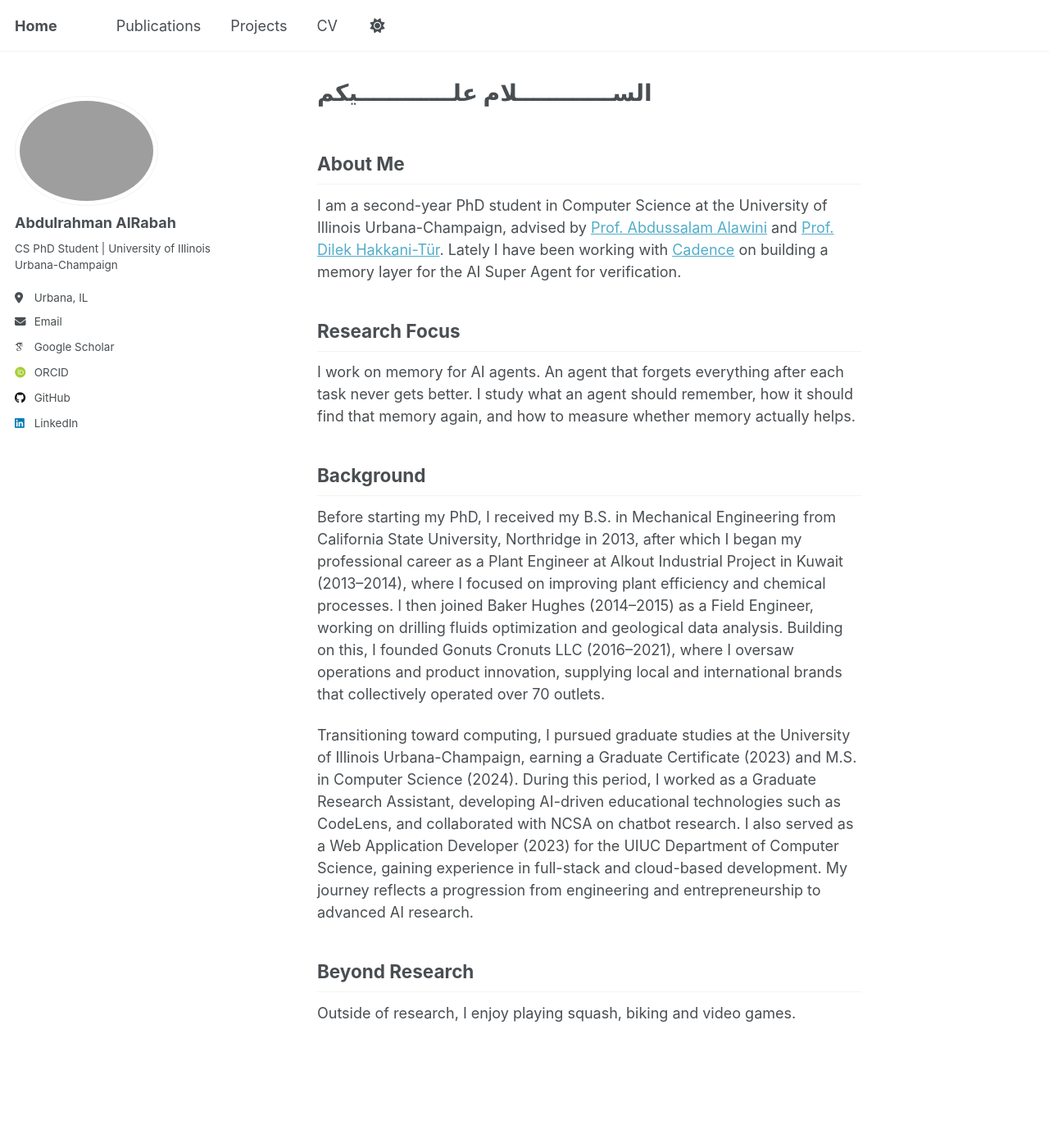
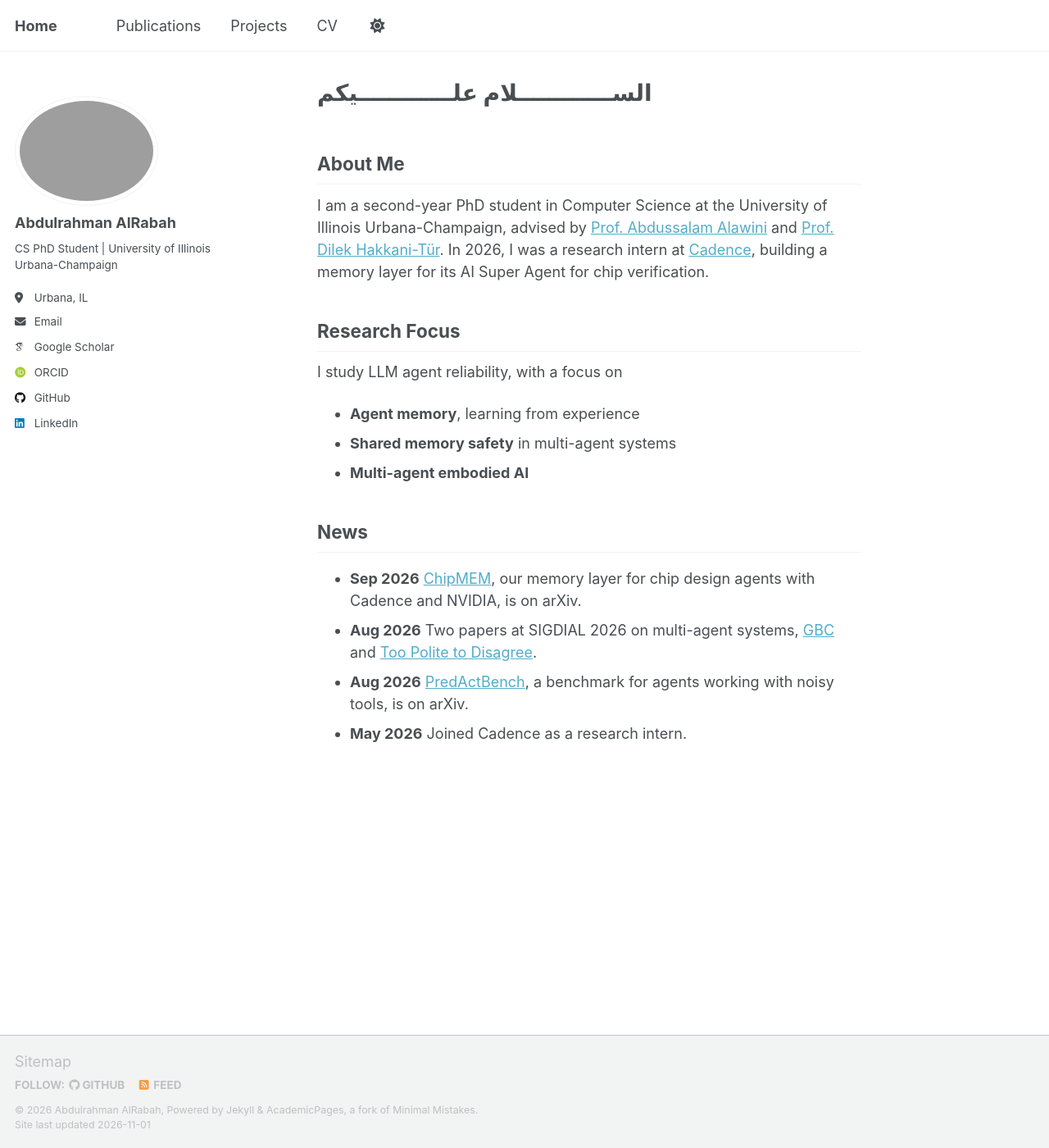
Before and after one commit to aalrabah/aalrabah.github.io, a Jekyll site: the page built from _pages/about.md, in a window 1280 px wide and 1400 px high. Shown: the whole window at 82% size. Built offline with Jekyll 4.4.1, drawn with Linux system fonts in a browser that asks for light colours; some web fonts are replaced; a script that is not in the unit is left out.

Commit message:
Update homepage: research focus, news, remove background

```diff
--- a/_pages/about.md
+++ b/_pages/about.md
@@ -8,15 +8,16 @@ redirect_from:
 ---
 
 ## About Me
-I am a second-year PhD student in Computer Science at the University of Illinois Urbana-Champaign, advised by [Prof. Abdussalam Alawini](https://siebelschool.illinois.edu/about/people/faculty/alawini) and [Prof. Dilek Hakkani-Tür](https://siebelschool.illinois.edu/about/people/faculty/dilek). Lately I have been working with [Cadence](https://www.cadence.com/) on building a memory layer for the AI Super Agent for verification.
+I am a second-year PhD student in Computer Science at the University of Illinois Urbana-Champaign, advised by [Prof. Abdussalam Alawini](https://siebelschool.illinois.edu/about/people/faculty/alawini) and [Prof. Dilek Hakkani-Tür](https://siebelschool.illinois.edu/about/people/faculty/dilek). In 2026, I was a research intern at [Cadence](https://www.cadence.com/), building a memory layer for its AI Super Agent for chip verification.
 
 ## Research Focus
-I work on memory for AI agents. An agent that forgets everything after each task never gets better. I study what an agent should remember, how it should find that memory again, and how to measure whether memory actually helps.
+I study LLM agent reliability, with a focus on
+- **Agent memory**, learning from experience
+- **Shared memory safety** in multi-agent systems
+- **Multi-agent embodied AI**
 
-## Background
-Before starting my PhD, I received my B.S. in Mechanical Engineering from California State University, Northridge in 2013, after which I began my professional career as a Plant Engineer at Alkout Industrial Project in Kuwait (2013–2014), where I focused on improving plant efficiency and chemical processes. I then joined Baker Hughes (2014–2015) as a Field Engineer, working on drilling fluids optimization and geological data analysis. Building on this, I founded Gonuts Cronuts LLC (2016–2021), where I oversaw operations and product innovation, supplying local and international brands that collectively operated over 70 outlets.
-
-Transitioning toward computing, I pursued graduate studies at the University of Illinois Urbana-Champaign, earning a Graduate Certificate (2023) and M.S. in Computer Science (2024). During this period, I worked as a Graduate Research Assistant, developing AI-driven educational technologies such as CodeLens, and collaborated with NCSA on chatbot research. I also served as a Web Application Developer (2023) for the UIUC Department of Computer Science, gaining experience in full-stack and cloud-based development. My journey reflects a progression from engineering and entrepreneurship to advanced AI research.
-
-## Beyond Research
-Outside of research, I enjoy playing squash, biking and video games.
+## News
+- **Sep 2026** [ChipMEM](https://arxiv.org/abs/2609.27067), our memory layer for chip design agents with Cadence and NVIDIA, is on arXiv.
+- **Aug 2026** Two papers at SIGDIAL 2026 on multi-agent systems, [GBC](https://aclanthology.org/2026.sigdial-1.24/) and [Too Polite to Disagree](https://aclanthology.org/2026.sigdial-1.56/).
+- **Aug 2026** [PredActBench](https://arxiv.org/abs/2608.02372), a benchmark for agents working with noisy tools, is on arXiv.
+- **May 2026** Joined Cadence as a research intern.
```
